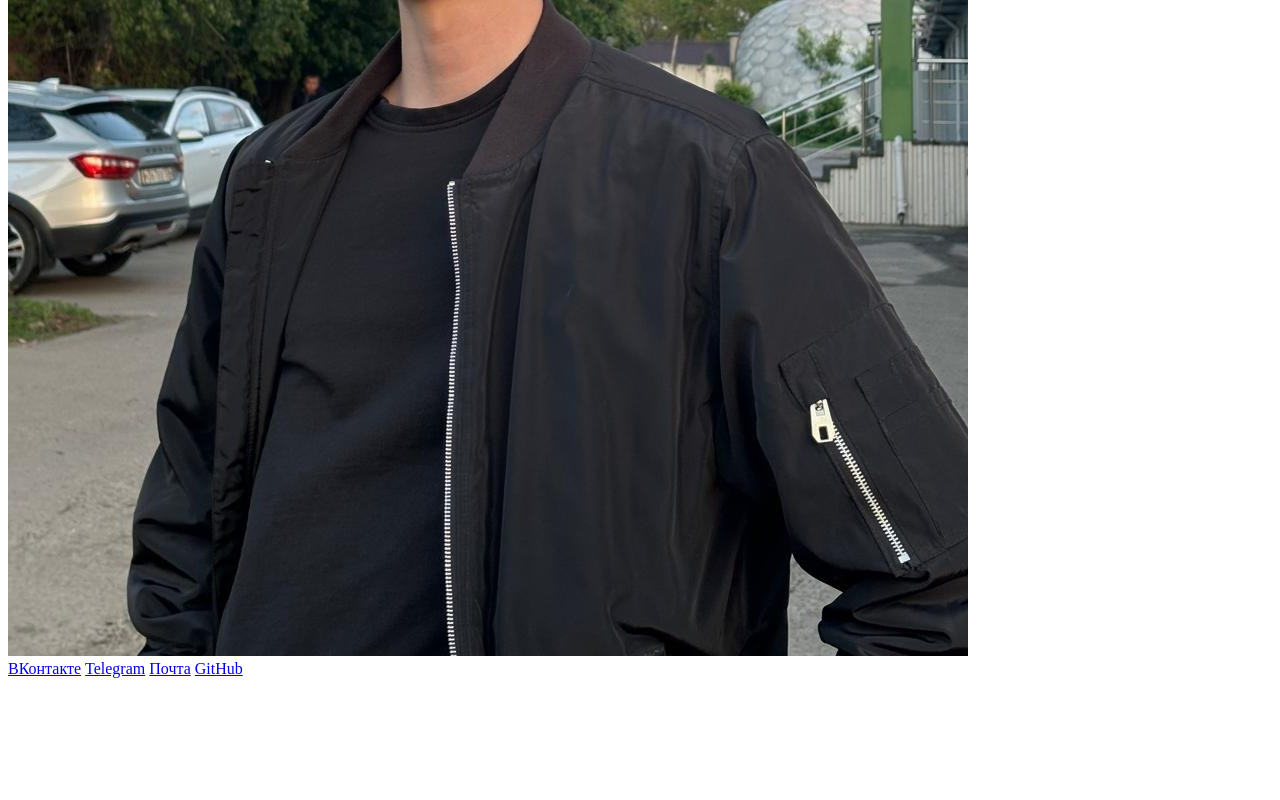
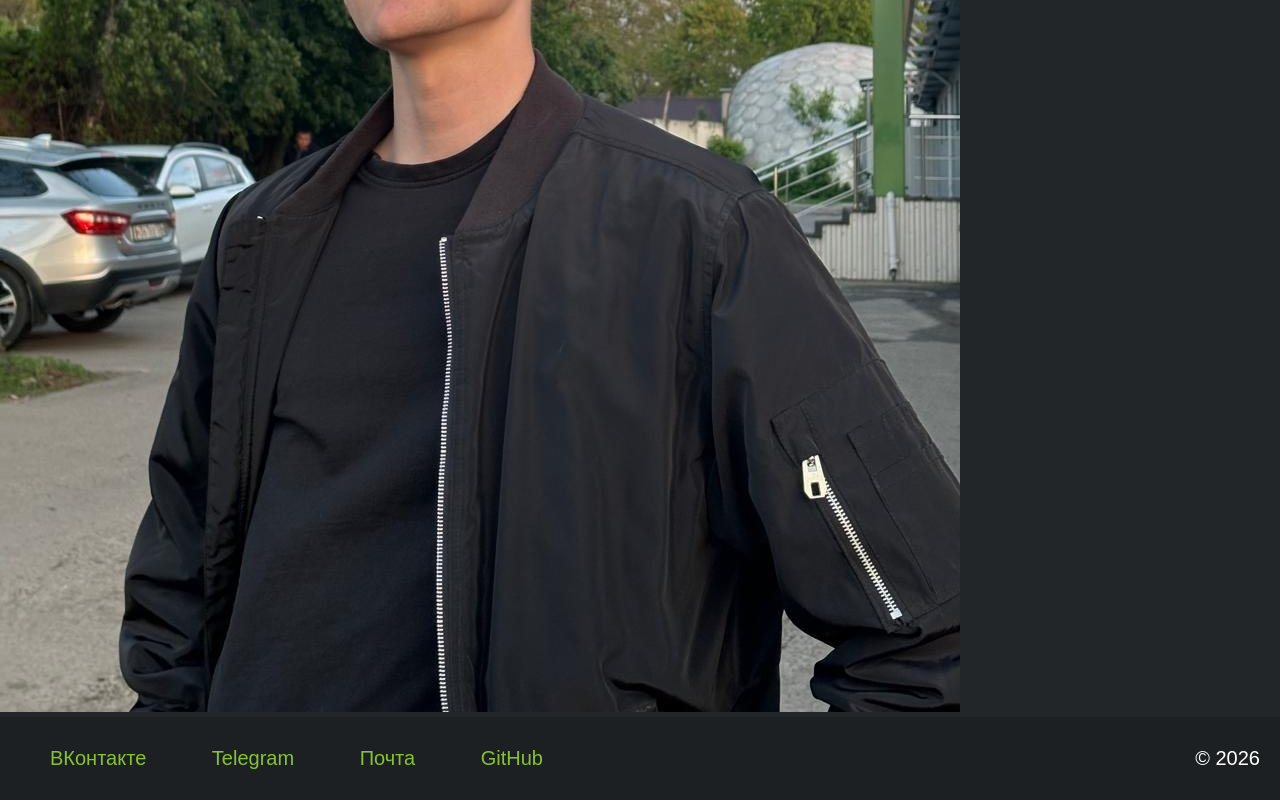
Before and after one commit to sokolovqq/web_project1, a plain HTML site: page index.html in a window 1280 px wide. Shown: the part 868-1668 px from the top of the page. Before the commit the page ends 1554 px from the top, so only its background shows below. Drawn offline with Linux system fonts and the light colour scheme.

Commit message:
add styles for footer

```diff
--- a/index.html
+++ b/index.html
@@ -2,12 +2,13 @@
 <html lang="ru">
 <head>
     <meta charset="UTF-8">
+    <link rel="stylesheet" href="style.css">
     <meta name="viewport" content="width=device-width, initial-scale=1.0">
     <title>Главная</title>
 </head>
 <body>
     <header>
-        <nav>
+        <nav class="nav">
             <a href="#">Главная</a>
             <a href="singer.html">Любимый певец</a>
         </nav>
@@ -19,6 +20,7 @@
             <p>Меня зовут Андрей Соколов. Учусь в Воронежском государственном университете на 4 курсе
                 на направлении "Прикладная информатика".
             </p>
+            <p>Много пьет и всегда простужен. Характер скверный. Не женат.</p>
             <div class="list">
                 <p>Языки, которыми владею:</p>
                 <ul>
@@ -35,10 +37,17 @@
     </main>
 
     <footer>
-        <a href="https://vk.ru/id377758123">ВКонтакте</a>
-        <a href="t.me/sykolqq">Telegram</a>
-        <a href="mailto:andrew.sokolov2332@gmail.com">Почта</a>
-        <a href="https://github.com/sokolovqq">GitHub</a>
+        <div class="site_footer">
+            <div class="social_links">
+                <a href="https://vk.ru/id377758123">ВКонтакте</a>
+                <a href="t.me/sykolqq">Telegram</a>
+                <a href="mailto:andrew.sokolov2332@gmail.com">Почта</a>
+                <a href="https://github.com/sokolovqq">GitHub</a>
+            </div>
+            <div class="copyright">
+                <p>© 2026</p>
+            </div>
+        </div>
     </footer>
 </body>
 </html>
--- a/style.css
+++ b/style.css
@@ -43,3 +43,19 @@ a:hover {
 header a {
     font-size: 30px;
 }
+
+
+footer {
+    background-color: #1c2023;
+}
+
+.site_footer {
+    margin: 0 auto;
+    padding: 30px 20px;
+    display: flex;
+    justify-content: space-between;
+}
+
+.site_footer a {
+    margin: 0 30px;
+}
```
